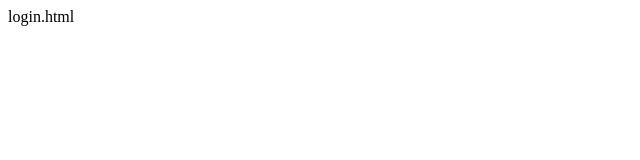
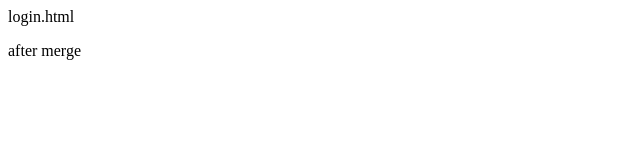
Before and after one commit to kenabrus/slider, a plain HTML site: page login.html in a window 1280 px wide. Shown: the full height of the page, 0-640 px from the left. Drawn offline with Linux system fonts and the light colour scheme.

Commit message:
modified logon.html

```diff
--- a/login.html
+++ b/login.html
@@ -4,5 +4,6 @@
     </head>
     <body>
         <p>login.html</p>
+        <p> after merge</p>
     </body>
 </html>
```
